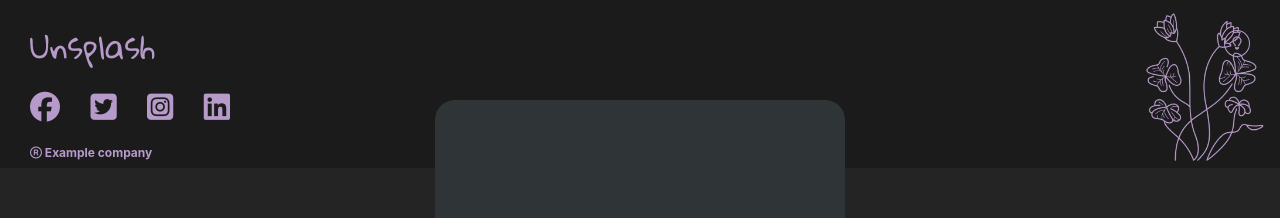
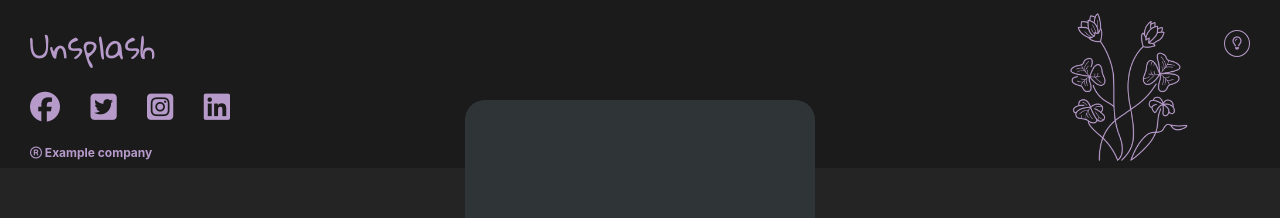
Before and after one commit to mohiramansurovna/PhotoAlbum, a React (Vite) app: page /PhotoAlbum/buy in a window 1280 px wide. Shown: the top 218 px of the page. Built offline with nearby package versions, Linux system fonts and the light colour scheme.

Commit message:
responsive styling fixed

```diff
--- a/src/Components/ShowPhoto.jsx
+++ b/src/Components/ShowPhoto.jsx
@@ -18,6 +18,8 @@ export default (props) => {
                 props.setNoResult(
                     `Sorry, we couldn't find any photo named "${search}"`
                 );
+            }else{
+                props.setNoResult(null);
             }
             setPhoto(responce.data.results[props.index]);
             setPhotoFallBack(
@@ -42,11 +44,9 @@ export default (props) => {
                             ? photo.alt_description
                             : null
                     }
-                    cost={props.index == 0 ? 1 : props.index}
+                    cost={props.index == 0? 1: props.index}
                     url={
-                        typeof photo.urls !== 'undefined'
-                            ? photo.urls.full
-                            : null
+                        typeof photo.urls !== 'undefined'?photo.urls.full:null
                     }
                     display={display}
                     setDisplay={setDisplay}
--- a/src/Components/SignIn.jsx
+++ b/src/Components/SignIn.jsx
@@ -49,7 +49,7 @@ export default () => {
                 />
                 <div>
                     <button>
-                        <Link id='formLink' to='/'>
+                        <Link id='formLink' to='/PhotoAlbum/'>
                             Cancel
                         </Link>
                     </button>
--- a/src/Components/SignUp.jsx
+++ b/src/Components/SignUp.jsx
@@ -72,7 +72,7 @@ export default () => {
                 />
                 <div>
                     <button>
-                        <Link id='formLink' to='/'>
+                        <Link id='formLink' to='/PhotoAlbum/'>
                             Cancel
                         </Link>
                     </button>
--- a/src/Components/styles/Main.css
+++ b/src/Components/styles/Main.css
@@ -3,6 +3,9 @@ body {
   overflow-x: hidden;
   background-color: #242424;
   margin: 0;
+  position: absolute;
+  top: 0;
+  left: auto;
 }
 body header {
   z-index: 2;
@@ -30,7 +33,7 @@ body header nav {
   width: 100vw;
 }
 body header nav .navLink {
-  margin: 0 5px;
+  margin: 0;
   font-size: 19px;
   text-decoration: none;
   padding: 0 20px;
@@ -63,7 +66,7 @@ body #inputBox input {
   color: #b69ac9;
   background-color: #242424;
   height: 50px;
-  width: 65vw;
+  width: 85vw;
   margin-right: -53px;
   border-radius: 50px;
   border: solid 1px #b69ac9;
@@ -72,7 +75,7 @@ body #inputBox input {
 body main {
   margin: 0 auto;
   width: 80vw;
-  min-height: 300px;
+  min-height: 620px;
   height: -moz-fit-content;
   height: fit-content;
   display: flex;
@@ -87,7 +90,7 @@ body main h1 {
   font-size: 22px;
 }
 body main img {
-  width: 150px;
+  width: 200px;
   margin: 10px;
   border-radius: 20px 400px 50px 300px;
 }
@@ -130,7 +133,7 @@ body aside {
   transform: translateX(-50%);
   background-color: rgb(47, 53, 54);
   border-radius: 20px;
-  width: 410px;
+  width: 350px;
   height: 500px;
   display: flex;
   justify-content: space-around;
@@ -142,7 +145,7 @@ body aside * {
 body aside section:first-child img {
   min-width: 200px;
   max-height: 350px;
-  transform: translateX(100px);
+  transform: translateX(70px);
 }
 body aside section:first-child h3 {
   text-align: center;
@@ -161,7 +164,7 @@ body aside section:nth-child(2) button {
   font-size: 25px;
   padding-top: 0px;
   line-height: 0;
-  width: 205px;
+  width: 175px;
   height: 40px;
   position: absolute;
   bottom: 0;
@@ -174,7 +177,7 @@ body aside section:nth-child(2) button:hover {
   background-color: rgba(143, 143, 143, 0.198);
 }
 body aside section:nth-child(2) button:nth-child(2) {
-  left: 205px;
+  left: 175px;
   border-radius: 0 0 20px 0;
   background-color: #b69ac9;
   color: #242424;
@@ -206,7 +209,7 @@ body footer h3 {
 }
 body footer img {
   height: 150px;
-  margin-left: 300px;
+  margin-left: 200px;
 }
 body form {
   border: solid 1px #b69ac9;
@@ -275,6 +278,9 @@ body form div:nth-child(6) button:hover #formLink {
 body form div:nth-child(8) button #formLink,
 body form div:nth-child(6) button #formLink {
   text-decoration: none;
+  z-index: 2;
+  padding: 5px 60px;
+  cursor: auto;
 }
 body form p {
   text-align: center;
@@ -284,6 +290,7 @@ body form p {
 body #home {
   width: 100vw;
   margin-top: 100px;
+  min-height: 300vh;
 }
 body #home section {
   width: 99vw;
@@ -342,11 +349,16 @@ body #home section h1 {
   body #inputBox {
     margin-top: 100px;
   }
+  body #inputBox input {
+    width: 65vw;
+  }
   body footer img {
-    margin-left: 1100px;
+    margin-left: 80vw;
   }
   body form {
-    margin-top: 100px;
+    margin-top: 20vh;
+    min-height: 40vh;
+    margin-bottom: 24vh;
   }
   body #home {
     transform: translateX(-10px);
--- a/src/Components/styles/Main.scss
+++ b/src/Components/styles/Main.scss
@@ -6,6 +6,9 @@ body {
     overflow-x: hidden;
     background-color: $mainBC;
     margin: 0;
+    position: absolute;
+    top:0;
+    left:auto;
     header {
         z-index: 2;
         font-family: $font;
@@ -29,7 +32,7 @@ body {
             justify-content: center;
             width: 100vw;
             .navLink {
-                margin: 0 5px;
+                margin: 0;
                 font-size: 19px;
                 text-decoration: none;
                 padding: 0 20px;
@@ -62,7 +65,7 @@ body {
             color: $mainC;
             background-color: $mainBC;
             height: 50px;
-            width: 65vw;
+            width:85vw;
             margin-right: -53px;
             border-radius: 50px;
             border: solid 1px $mainC;
@@ -72,7 +75,7 @@ body {
     main {
         margin: 0 auto;
         width: 80vw;
-        min-height: 300px;
+        min-height: 620px;
         height: fit-content;
         display: flex;
         justify-content: center;
@@ -85,7 +88,7 @@ body {
             font-size: 22px;
         }
         img {
-            width: 150px;
+            width: 200px;
             margin: 10px;
             border-radius: 20px 400px 50px 300px;
             &:hover {
@@ -114,7 +117,7 @@ body {
         transform: translateX(-50%);
         background-color: rgb(47, 53, 54);
         border-radius: 20px;
-        width: 410px;
+        width: 350px;
         height: 500px;
         display: flex;
         justify-content: space-around;
@@ -127,7 +130,7 @@ body {
                 img {
                     min-width: 200px;
                     max-height: 350px;
-                    transform: translateX(100px);
+                    transform: translateX(70px);
                 }
                 h3 {
                     text-align: center;
@@ -148,7 +151,7 @@ body {
                     font-size: 25px;
                     padding-top: 0px;
                     line-height: 0;
-                    width: 205px;
+                    width: 175px;
                     height: 40px;
                     position: absolute;
                     bottom: 0;
@@ -160,7 +163,7 @@ body {
                         background-color: rgba(143, 143, 143, 0.198);
                     }
                     &:nth-child(2) {
-                        left: 205px;
+                        left: 175px;
                         border-radius: 0 0 20px 0;
                         background-color: $mainC;
                         color: $mainBC;
@@ -195,7 +198,7 @@ body {
         }
         img {
             height: 150px;
-            margin-left: 300px;
+            margin-left: 200px;
         }
     }
     form {
@@ -260,6 +263,9 @@ body {
                 }
                 #formLink {
                     text-decoration: none;
+                    z-index:2;
+                    padding:5px 60px;
+                    cursor:auto;
                 }
             }
         }
@@ -272,6 +278,7 @@ body {
     #home {
         width: 100vw;
         margin-top: 100px;
+        min-height:300vh;
         section {
             width: 99vw;
             height: 400px;
@@ -330,14 +337,19 @@ body {
         }
         #inputBox {
             margin-top: 100px;
+            input{
+                width: 65vw;
+            }
         }
         footer {
             img {
-                margin-left: 1100px;
+                margin-left: 80vw;
             }
         }
         form {
-            margin-top: 100px;
+            margin-top: 20vh;
+            min-height: 40vh;
+            margin-bottom:24vh;
         }
         #home {
             transform: translateX(-10px);
```
Also changed, not shown: 1 other file (tests, documents, lock files or other folders).
